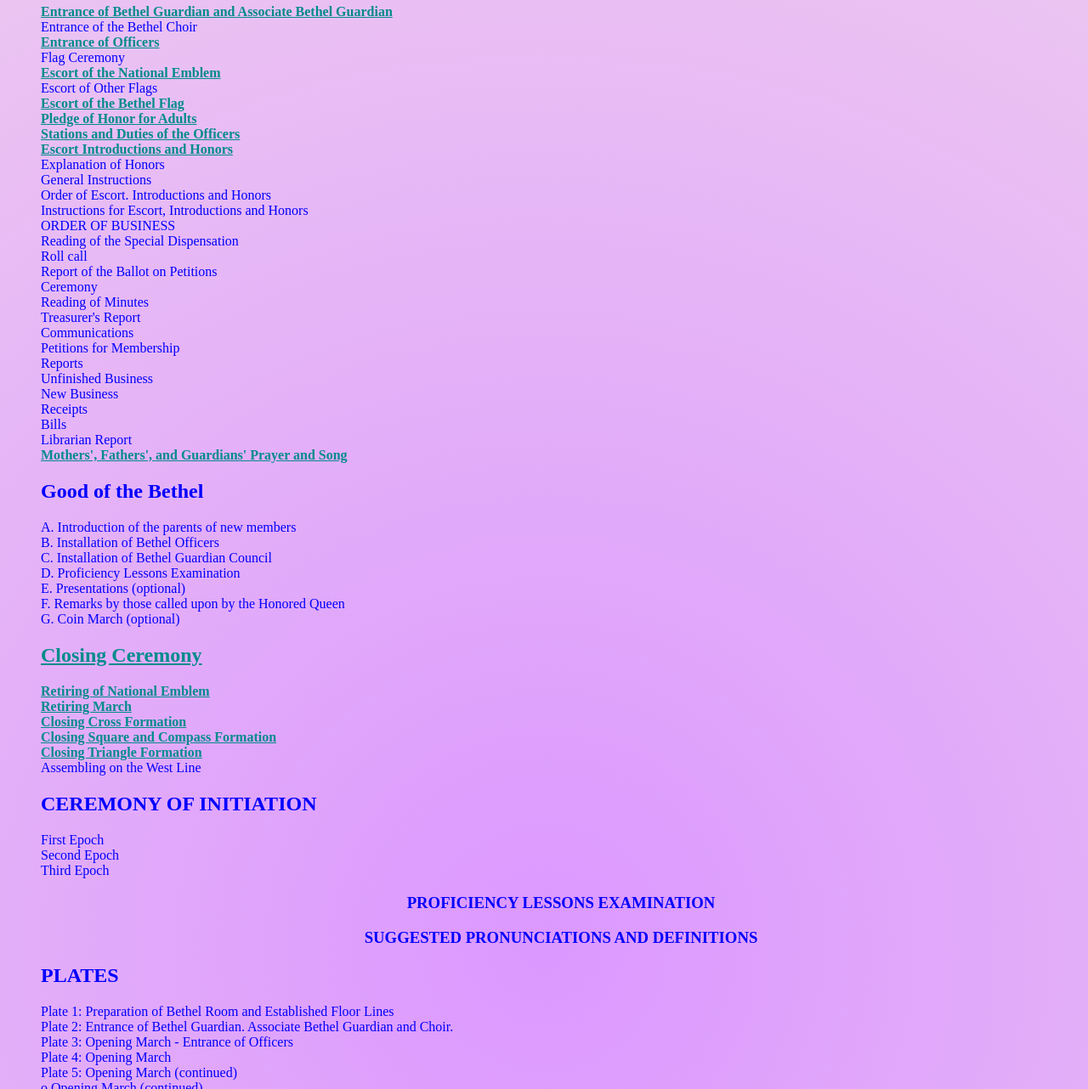
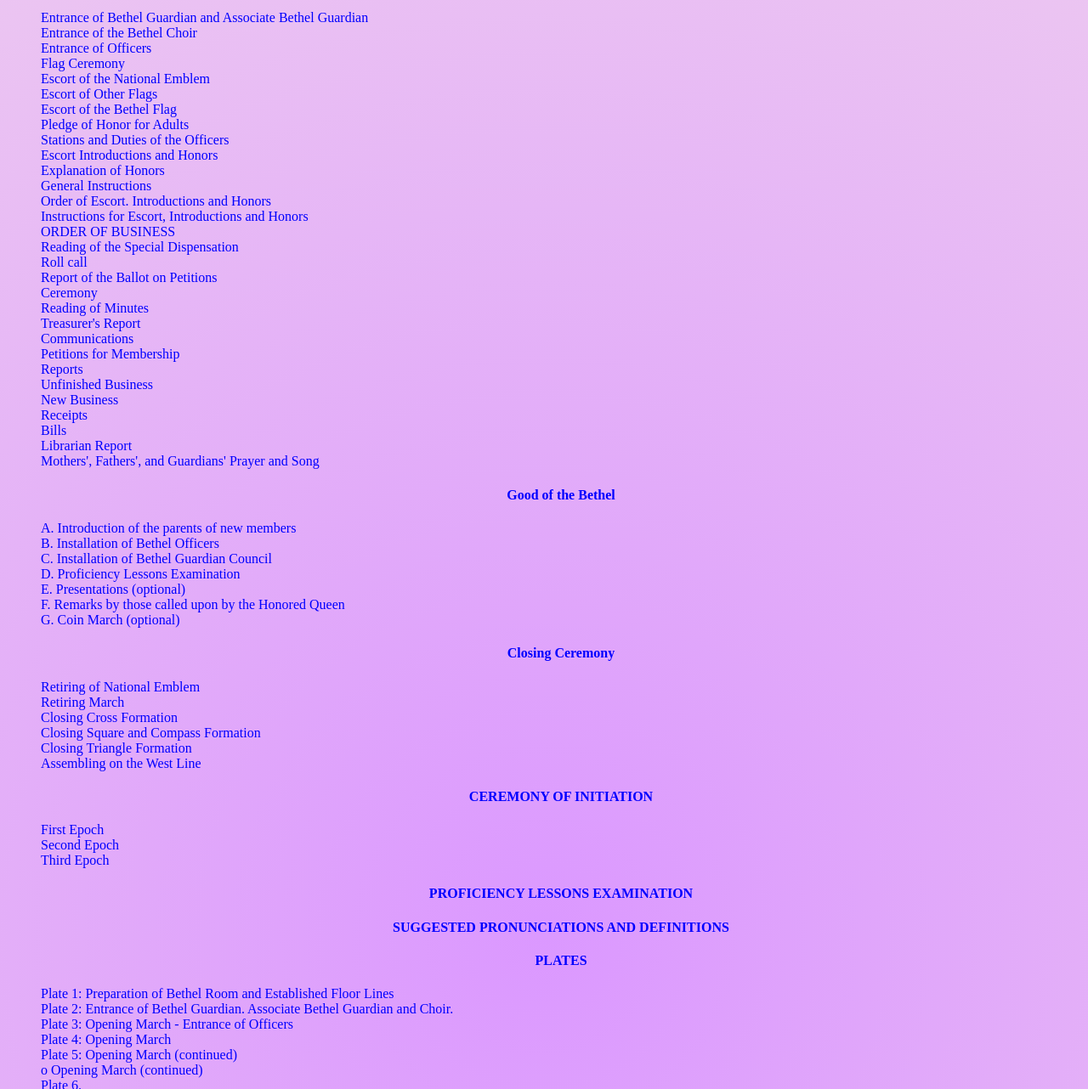
Before and after one commit to davewzeller/Jobs-Daughters-International-Songs, a plain HTML site: page table_of_contents.html in a window 1280 px wide. Shown: the part 491-1773 px from the top of the page at 85% size. Drawn offline with Linux system fonts and the light colour scheme.

Commit message:
updated headers

```diff
--- a/css.css
+++ b/css.css
@@ -8,7 +8,7 @@ filter: progid:DXImageTransform.Microsoft.gradient(startColorstr="#db98ff",endCo
 
  }
 
-div, h3 {   display: flex;
+div, h3, h4 {   display: flex;
   flex-direction: column;
   justify-content: center;
   text-align: center;
@@ -17,6 +17,7 @@ div, h3 {   display: flex;
 
 li{
 list-style-type:none;
+display: hide;
  }
 
  footer{
--- a/table_of_contents.html
+++ b/table_of_contents.html
@@ -25,12 +25,12 @@
   <nav>
     <ul>
       <li><a href="introduction.html">
-          <h2>INTRODUCTION </h2>
+          <h4>INTRODUCTION </h2>
         </a></li>
       <li><a href="general_instructions.html">
           <h4>GENERAL INSTRUCTIONS<h4>
         </a></li>
-      <li><a href="prep_room.html">Preparation of the Bethel Room </a></li>
+      <li><a class="hide" href="prep_room.html">Preparation of the Bethel Room </a></li>
       <li><a href="#">Attitude of Prayer </a></li>
       <li><a href="#">Official Regalia </a></li>
       <li><a href="#">Parliamentary Procedure for Presenting a Motion </a></li>
@@ -45,21 +45,21 @@
       <li><a href="#">Instructions for Music </a></li>
 
       <li><a href="opening_ceremony.html">
-          <h2>OPENING CEREMONY</h2>
+          <h4>OPENING CEREMONY</h4>
         </a></li>
 
-      <li><a class="songs" href="Entrance of Bethel Guardian and Associate Bethel Guardian.html">Entrance of Bethel
+      <li><a   href="Entrance of Bethel Guardian and Associate Bethel Guardian.html">Entrance of Bethel
           Guardian and Associate Bethel Guardian </a></li>
       <li><a href="Entrance of Bethel Guardian and Associate Bethel Guardian.html">Entrance of the Bethel Choir </a>
       </li>
-      <li><a class="songs" href="Entrance of Officers.html">Entrance of Officers </a></li>
+      <li><a href="Entrance of Officers.html">Entrance of Officers </a></li>
       <li><a href="flag ceremony.html">Flag Ceremony </a></li>
-      <li><a class="songs" href="flag ceremony.html">Escort of the National Emblem </a></li>
+      <li><a  href="flag ceremony.html">Escort of the National Emblem </a></li>
       <li><a href="#">Escort of Other Flags </a></li>
-      <li><a class="songs" href="Escort of the Bethel Flag.html">Escort of the Bethel Flag </a></li>
-      <li><a class="songs" href="Pledge of Honor for Adults.html">Pledge of Honor for Adults </a></li>
-      <li><a class="songs" href="Stations and Duties of the Officers.html">Stations and Duties of the Officers </a></li>
-      <li><a class="songs" href="Escort Intrudction and Honors.html">Escort Introductions and Honors </a></li>
+      <li><a  href="Escort of the Bethel Flag.html">Escort of the Bethel Flag </a></li>
+      <li><a  href="Pledge of Honor for Adults.html">Pledge of Honor for Adults </a></li>
+      <li><a  href="Stations and Duties of the Officers.html">Stations and Duties of the Officers </a></li>
+      <li><a  href="Escort Intrudction and Honors.html">Escort Introductions and Honors </a></li>
       <li><a href="Escort Intrudction and Honors.html">Explanation of Honors </a></li>
       <li><a href="Escort Intrudction and Honors.html">General Instructions </a></li>
       <li><a href="Escort Intrudction and Honors.html">Order of Escort. Introductions and Honors </a></li>
@@ -79,9 +79,9 @@
       <li><a href="Order Of Business.html">Receipts </a></li>
       <li><a href="Order Of Business.html">Bills </a></li>
       <li><a href="Order Of Business.html">Librarian Report </a></li>
-      <li><a class="songs" href="Order Of Business.html">Mothers', Fathers', and Guardians' Prayer and Song </a></li>
+      <li><a href="Order Of Business.html">Mothers', Fathers', and Guardians' Prayer and Song </a></li>
       <li><a href="Order Of Business.html">
-          <h2>Good of the Bethel </h2>
+          <h4>Good of the Bethel </h4>
         </a></li>
       <li><a href="Order Of Business.html">A. Introduction of the parents of new members </a></li>
       <li><a href="Order Of Business.html">B. Installation of Bethel Officers </a></li>
@@ -91,19 +91,19 @@
       <li><a href="Order Of Business.html">F. Remarks by those called upon by the Honored Queen </a></li>
       <li><a href="Order Of Business.html">G. Coin March (optional) </a></li>
 
-      <li><a class="songs" href="CLOSING CEREMONY.html">
-          <h2>Closing Ceremony</h2>
+      <li><a href="CLOSING CEREMONY.html">
+          <h4>Closing Ceremony</h4>
         </a></li>
 
-      <li><a class="songs" href="CLOSING CEREMONY.html">Retiring of National Emblem </a></li>
-      <li><a class="songs" href="CLOSING CEREMONY.html">Retiring March </a></li>
-      <li><a class="songs" href="Closing Cross Formation.html">Closing Cross Formation </a></li>
-      <li><a class="songs" href="Closing Cross Formation.html">Closing Square and Compass Formation</a></li>
-      <li><a class="songs" href="Closing Cross Formation.html">Closing Triangle Formation</a></li>
+      <li><a  href="CLOSING CEREMONY.html">Retiring of National Emblem </a></li>
+      <li><a  href="CLOSING CEREMONY.html">Retiring March </a></li>
+      <li><a  href="Closing Cross Formation.html">Closing Cross Formation </a></li>
+      <li><a  href="Closing Cross Formation.html">Closing Square and Compass Formation</a></li>
+      <li><a  href="Closing Cross Formation.html">Closing Triangle Formation</a></li>
       <li><a href="Assembling on the West Line.html">Assembling on the West Line</a></li>
 
       <li><a href="CEREMONY OF INITIATION.html">
-          <h2>CEREMONY OF INITIATION</h2>
+          <h4>CEREMONY OF INITIATION</h4>
         </a></li>
 
       <li><a href="First Epoch.html">First Epoch</a></li>
@@ -112,16 +112,16 @@
 
 
       <li><a href="#">
-          <h3>PROFICIENCY LESSONS EXAMINATION</h>
+          <h4>PROFICIENCY LESSONS EXAMINATION</h4>
         </a></li>
 
 
         <li><a href="#">
-          <h3>SUGGESTED PRONUNCIATIONS AND DEFINITIONS</h3>
+          <h4>SUGGESTED PRONUNCIATIONS AND DEFINITIONS</h4>
         </a></li>
 
         <li><a href="#">
-          <h2>PLATES</h2>
+          <h4>PLATES</h4>
         </a></li>
 
         <li><a href="#">Plate 1: Preparation of Bethel Room and Established Floor Lines</a></li>
@@ -168,7 +168,7 @@
       <li><a href="#">Plate 31: Initiation - Third Epoch </a></li>
       <li><a href="#">Plate 32: Initiation - Third Epoch </a></li>
 
-      <li><a href="#"><h2>SONG CARDS</h2></a></li>
+      <li><a href="#"><h4>SONG CARDS</h4></a></li>
 
 
       <li><a href="Songs/01 Track 1.mp3" target="_blank">&#9738;  </a><a href="Open the Gates of the Bethel.html">Open the Gates of the Bethel</a></li>
```
